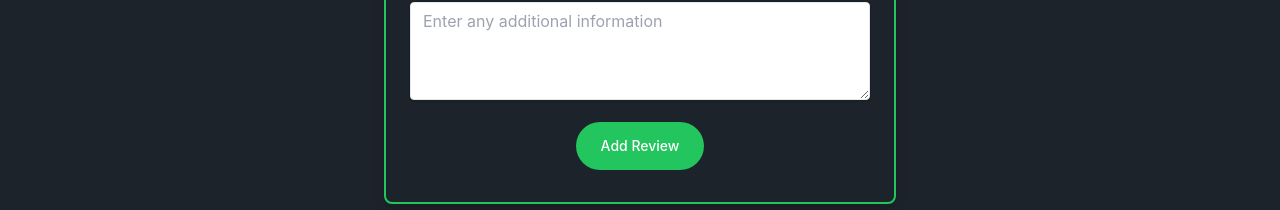
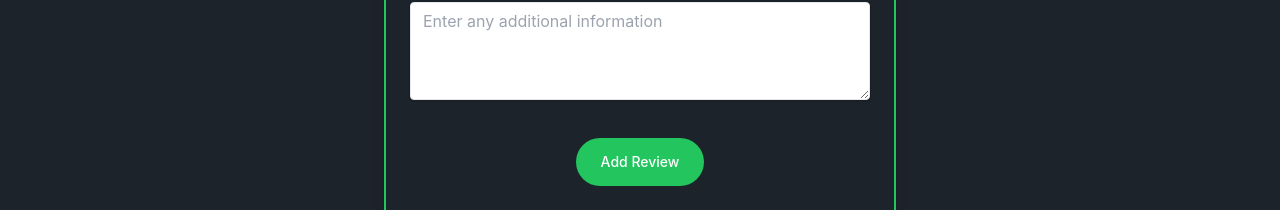
Before and after one commit to rezaulkarim7080/OasisDental, a React (Create React App) app in the folder client/: page /add-review in a window 1280 px wide. Shown: the part 494-704 px from the top of the page. Built offline with nearby package versions, Linux system fonts and the light colour scheme; no server answers.

Commit message:
Update AddReview.js

```diff
--- a/client/src/pages/user/AddReview.js
+++ b/client/src/pages/user/AddReview.js
@@ -146,6 +146,7 @@ const AddReview = () => {
                         <textarea className="shadow appearance-none border rounded w-full py-2 px-3 leading-tight focus:outline-none focus:shadow-outline bg-white" id="message" rows={4} placeholder="Enter any additional information" defaultValue={""} value={message}
                             onChange={(e) => setMessage(e.target.value)} />
                     </div>
+             <p className="py-2 text-lg text-red-600">{error} </p>
                     <div className="flex items-center justify-center mb-4">
                         <button onClick={handleCreate} className="btn btn-ghost" type="submit">
                             Add Review
```
